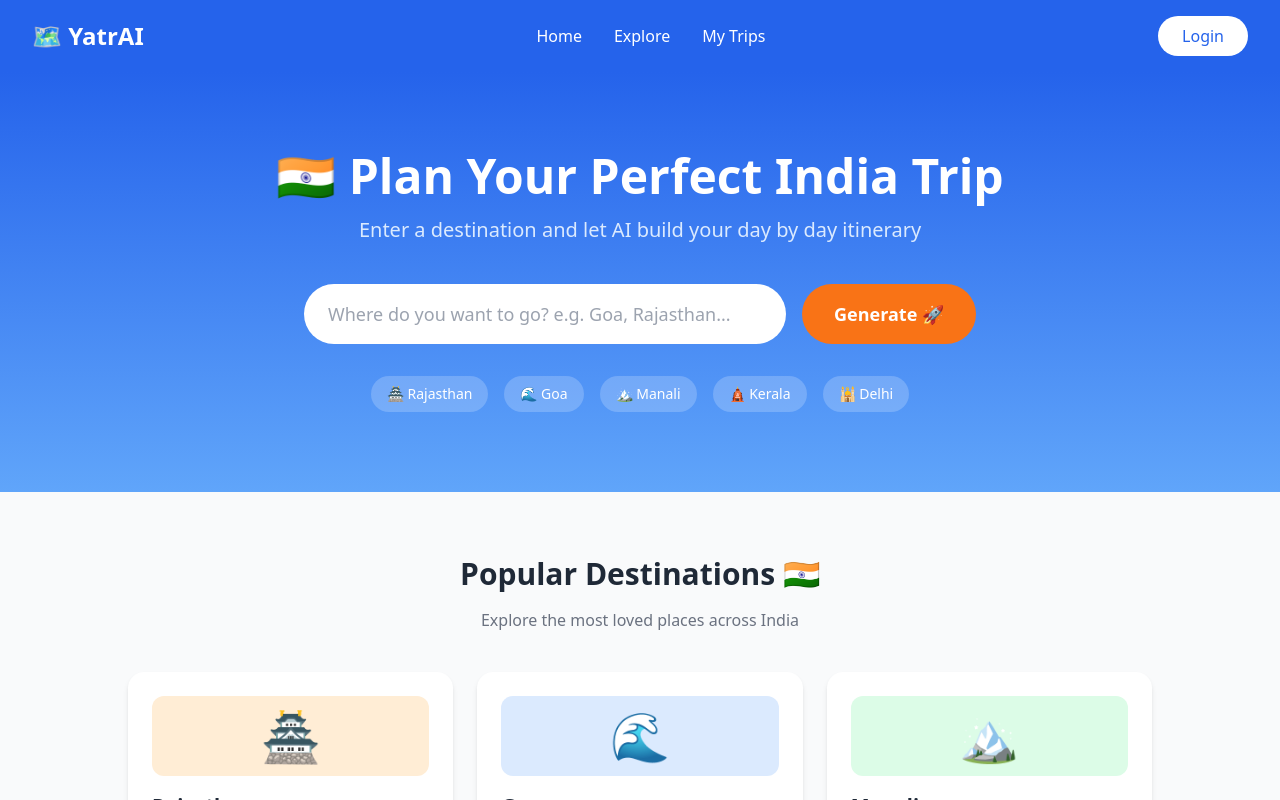
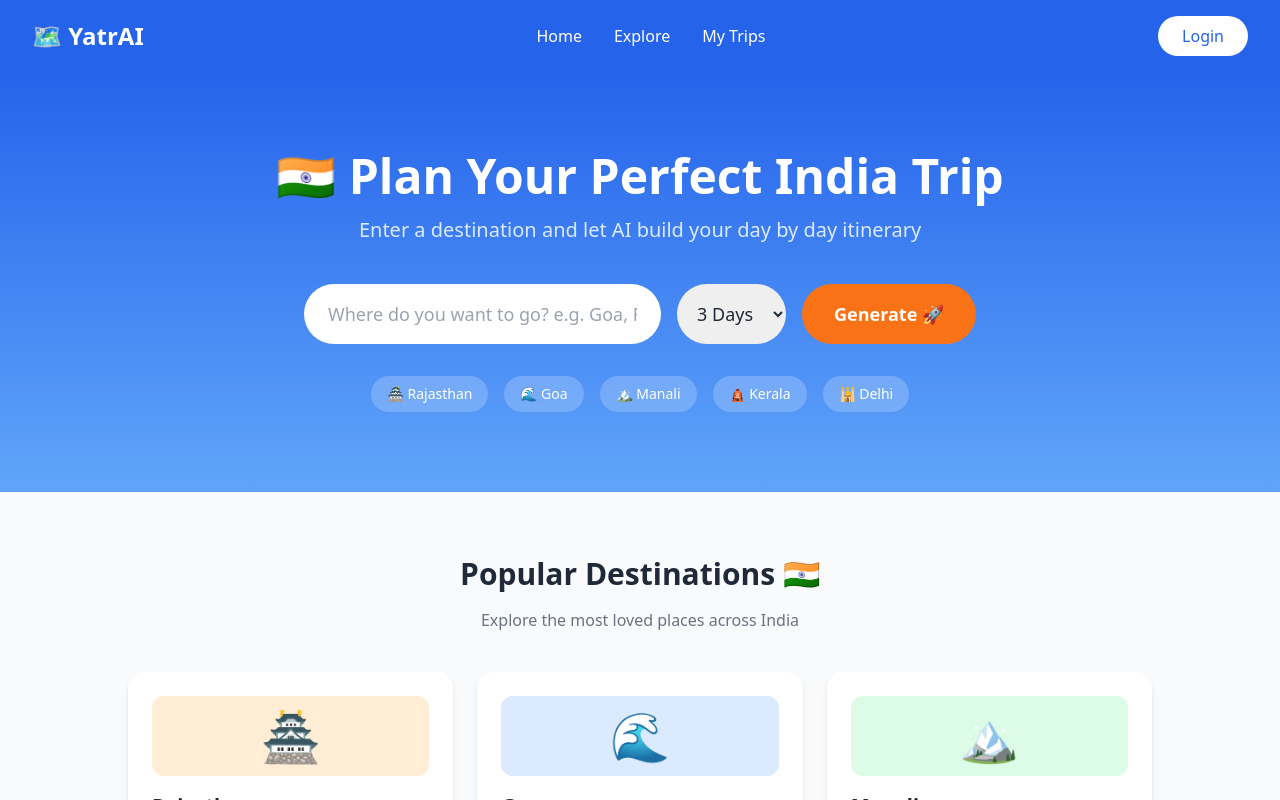
Before and after one commit to Anjay-Singh/yatr-ai, a React (Create React App) app: page / in a window 1280 px wide. Shown: the top 800 px of the page. Built offline with nearby package versions, Linux system fonts and the light colour scheme.

Commit message:
added AI itinerary generation

```diff
--- a/package.json
+++ b/package.json
@@ -3,10 +3,12 @@
   "version": "0.1.0",
   "private": true,
   "dependencies": {
+    "@google/generative-ai": "^0.24.1",
     "@testing-library/dom": "^10.4.1",
     "@testing-library/jest-dom": "^6.9.1",
     "@testing-library/react": "^16.3.2",
     "@testing-library/user-event": "^13.5.0",
+    "axios": "^1.17.0",
     "react": "^19.2.7",
     "react-dom": "^19.2.7",
     "react-scripts": "5.0.1",
--- a/src/App.js
+++ b/src/App.js
@@ -3,9 +3,7 @@ import React, { useState } from 'react';
 function Navbar() {
   return (
     <nav className="flex justify-between items-center px-8 py-4 bg-blue-600 shadow-md">
-      <div className="text-2xl font-bold text-white">
-        🗺️ YatrAI
-      </div>
+      <div className="text-2xl font-bold text-white">🗺️ YatrAI</div>
       <div className="flex gap-8 text-white font-medium">
         <span className="cursor-pointer hover:text-blue-200">Home</span>
         <span className="cursor-pointer hover:text-blue-200">Explore</span>
@@ -18,38 +16,13 @@ function Navbar() {
   );
 }
 
-function Footer() {
-  return (
-    <div className="bg-blue-600 text-white py-10 px-8 text-center">
-      <div className="text-3xl font-bold mb-2">
-        🗺️ YatrAI
-      </div>
-      <p className="text-blue-100 mb-4">
-        Made with ❤️ for India
-      </p>
-      <div className="flex justify-center gap-8 text-blue-200 mb-6">
-        <span className="cursor-pointer hover:text-white">Home</span>
-        <span className="cursor-pointer hover:text-white">Explore</span>
-        <span className="cursor-pointer hover:text-white">My Trips</span>
-        <span className="cursor-pointer hover:text-white">Contact</span>
-      </div>
-      <p className="text-blue-300 text-sm">
-        © 2024 YatrAI. All rights reserved.
-      </p>
-    </div>
-  );
-}
-
-function Hero() {
+function Hero({ onGenerate }) {
   const [destination, setDestination] = useState('');
+  const [days, setDays] = useState('3');
   return (
     <div className="bg-gradient-to-b from-blue-600 to-blue-400 text-white py-20 px-8 text-center">
-      <h1 className="text-5xl font-bold mb-4">
-        🇮🇳 Plan Your Perfect India Trip
-      </h1>
-      <p className="text-xl mb-10 text-blue-100">
-        Enter a destination and let AI build your day by day itinerary
-      </p>
+      <h1 className="text-5xl font-bold mb-4">🇮🇳 Plan Your Perfect India Trip</h1>
+      <p className="text-xl mb-10 text-blue-100">Enter a destination and let AI build your day by day itinerary</p>
       <div className="flex justify-center gap-4 max-w-2xl mx-auto">
         <input
           type="text"
@@ -58,7 +31,20 @@ function Hero() {
           onChange={(e) => setDestination(e.target.value)}
           className="flex-1 px-6 py-4 rounded-full text-gray-800 text-lg outline-none"
         />
-        <button className="bg-orange-500 hover:bg-orange-600 text-white px-8 py-4 rounded-full text-lg font-bold">
+        <select
+          value={days}
+          onChange={(e) => setDays(e.target.value)}
+          className="px-4 py-4 rounded-full text-gray-800 text-lg outline-none"
+        >
+          <option value="2">2 Days</option>
+          <option value="3">3 Days</option>
+          <option value="4">4 Days</option>
+          <option value="5">5 Days</option>
+        </select>
+        <button
+          onClick={() => onGenerate(destination, days)}
+          className="bg-orange-500 hover:bg-orange-600 text-white px-8 py-4 rounded-full text-lg font-bold"
+        >
           Generate 🚀
         </button>
       </div>
@@ -82,31 +68,19 @@ function DestinationCards() {
     { emoji: '🕌', name: 'Delhi', desc: 'History & street food', days: '2-3 days', color: 'bg-red-100' },
     { emoji: '🌅', name: 'Varanasi', desc: 'Spirituality & culture', days: '2-3 days', color: 'bg-yellow-100' },
   ];
-
   return (
     <div className="py-16 px-8 bg-gray-50">
-      <h2 className="text-3xl font-bold text-center text-gray-800 mb-4">
-        Popular Destinations 🇮🇳
-      </h2>
-      <p className="text-center text-gray-500 mb-10">
-        Explore the most loved places across India
-      </p>
+      <h2 className="text-3xl font-bold text-center text-gray-800 mb-4">Popular Destinations 🇮🇳</h2>
+      <p className="text-center text-gray-500 mb-10">Explore the most loved places across India</p>
       <div className="grid grid-cols-1 md:grid-cols-2 lg:grid-cols-3 gap-6 max-w-5xl mx-auto">
         {destinations.map((dest) => (
-          <div
-            key={dest.name}
-            className="bg-white rounded-2xl shadow-md p-6 cursor-pointer hover:shadow-xl transition-shadow"
-          >
-            <div className={`${dest.color} rounded-xl p-4 text-5xl text-center mb-4`}>
-              {dest.emoji}
-            </div>
+          <div key={dest.name} className="bg-white rounded-2xl shadow-md p-6 cursor-pointer hover:shadow-xl transition-shadow">
+            <div className={`${dest.color} rounded-xl p-4 text-5xl text-center mb-4`}>{dest.emoji}</div>
             <h3 className="text-xl font-bold text-gray-800 mb-1">{dest.name}</h3>
             <p className="text-gray-500 text-sm mb-3">{dest.desc}</p>
             <div className="flex justify-between items-center">
               <span className="text-blue-600 font-medium text-sm">📅 {dest.days}</span>
-              <button className="bg-blue-600 text-white px-4 py-1 rounded-full text-sm hover:bg-blue-700">
-                Plan Trip
-              </button>
+              <button className="bg-blue-600 text-white px-4 py-1 rounded-full text-sm hover:bg-blue-700">Plan Trip</button>
             </div>
           </div>
         ))}
@@ -115,11 +89,79 @@ function DestinationCards() {
   );
 }
 
+function Itinerary({ itinerary, loading }) {
+  if (loading) {
+    return (
+      <div className="py-20 text-center">
+        <div className="text-6xl mb-4">🤖</div>
+        <h2 className="text-2xl font-bold text-gray-700">AI is building your itinerary...</h2>
+        <p className="text-gray-500 mt-2">This will take a few seconds!</p>
+      </div>
+    );
+  }
+  if (!itinerary) return null;
+  return (
+    <div className="py-16 px-8 bg-white max-w-4xl mx-auto">
+      <h2 className="text-3xl font-bold text-center text-gray-800 mb-10">🗺️ Your AI Generated Itinerary</h2>
+      <div className="bg-gray-50 rounded-2xl p-8 whitespace-pre-wrap text-gray-700 text-lg leading-relaxed shadow-inner">
+        {itinerary}
+      </div>
+    </div>
+  );
+}
+
+function Footer() {
+  return (
+    <div className="bg-blue-600 text-white py-10 px-8 text-center">
+      <div className="text-3xl font-bold mb-2">🗺️ YatrAI</div>
+      <p className="text-blue-100 mb-4">Made with ❤️ for India</p>
+      <div className="flex justify-center gap-8 text-blue-200 mb-6">
+        <span className="cursor-pointer hover:text-white">Home</span>
+        <span className="cursor-pointer hover:text-white">Explore</span>
+        <span className="cursor-pointer hover:text-white">My Trips</span>
+        <span className="cursor-pointer hover:text-white">Contact</span>
+      </div>
+      <p className="text-blue-300 text-sm">© 2024 YatrAI. All rights reserved.</p>
+    </div>
+  );
+}
+
 function App() {
+  const [itinerary, setItinerary] = useState('');
+  const [loading, setLoading] = useState(false);
+
+  const generateItinerary = async (destination, days) => {
+    if (!destination) {
+      alert('Please enter a destination!');
+      return;
+    }
+    setLoading(true);
+    setItinerary('');
+    try {
+      const { GoogleGenerativeAI } = await import('@google/generative-ai');
+      const genAI = new GoogleGenerativeAI(process.env.REACT_APP_GEMINI_KEY);
+      const model = genAI.getGenerativeModel({ model: 'gemini-2.5-flash' });
+      const prompt = `Create a detailed ${days} day travel itinerary for ${destination}, India.
+      For each day include:
+      - Morning, afternoon and evening activities
+      - Local food recommendations
+      - Travel tips
+      Format it nicely with Day 1, Day 2 etc.`;
+      const result = await model.generateContent(prompt);
+      const text = result.response.text();
+      setItinerary(text);
+    } catch (error) {
+      alert('Something went wrong! ' + error.message);
+      console.error(error);
+    }
+    setLoading(false);
+  };
+
   return (
     <div>
       <Navbar />
-      <Hero />
+      <Hero onGenerate={generateItinerary} />
+      <Itinerary itinerary={itinerary} loading={loading} />
       <DestinationCards />
       <Footer />
     </div>
```
Also changed, not shown: 2 other files (tests, documents, lock files or other folders).
